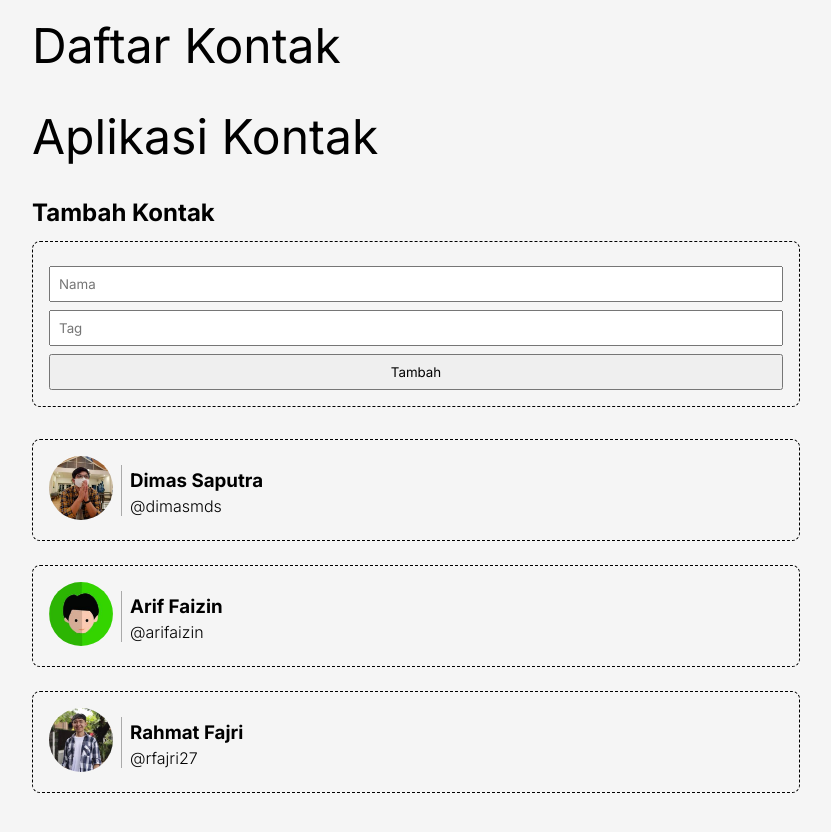
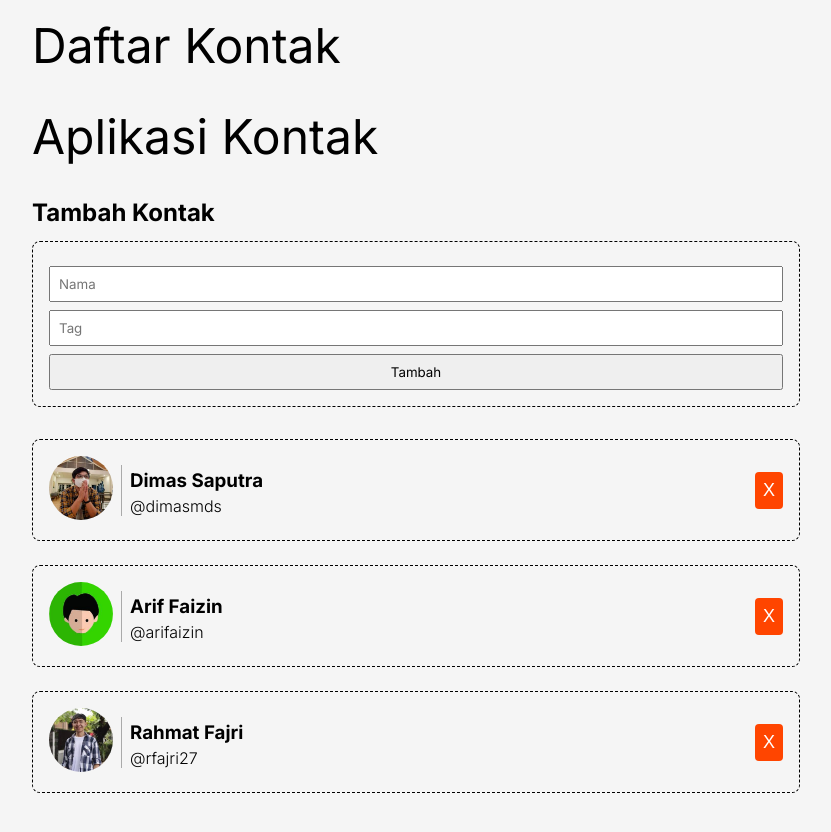
Before and after one commit to JanuwaPutra/contacts-app, a React (Vite) app: page / in a window 1280 px wide. Shown: the whole page, without its empty margins (224-1055 px from the left). Built offline with nearby package versions, Linux system fonts and the light colour scheme.

Commit message:
Update ContactItem.jsx

```diff
--- a/src/components/ContactItem.jsx
+++ b/src/components/ContactItem.jsx
@@ -1,12 +1,14 @@
-import React from 'react';
 import ContactItemBody from './ContactItemBody';
 import ContactItemImage from './ContactItemImage';
+import DeleteButton from './DeleteButton';
 
-function ContactItem({ imageUrl, name, tag }) {
+
+function ContactItem({ imageUrl, name, tag , id, onDelete}) {
   return (
     <div className="contact-item">
       <ContactItemImage imageUrl={imageUrl} />
       <ContactItemBody name={name} tag={tag} />
+      <DeleteButton id={id} onDelete={onDelete} />
     </div>
   );
 }
```
